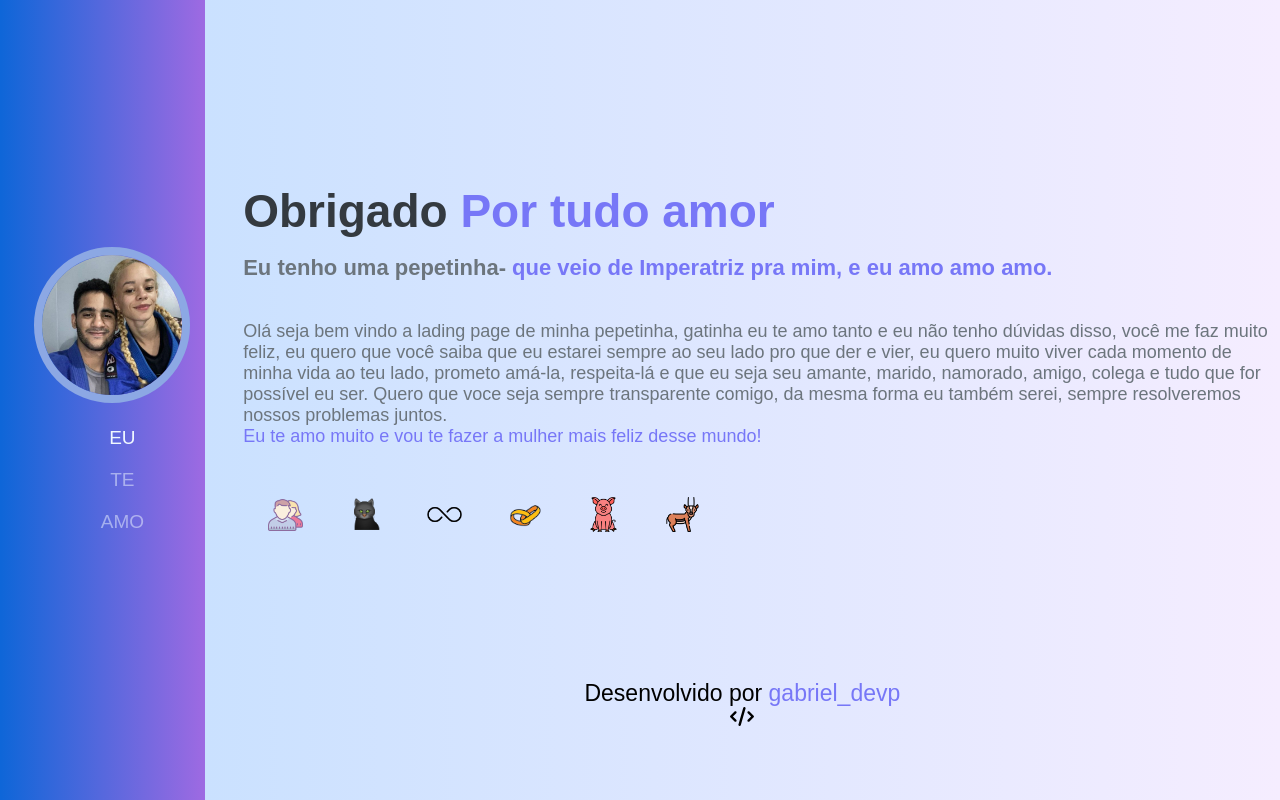
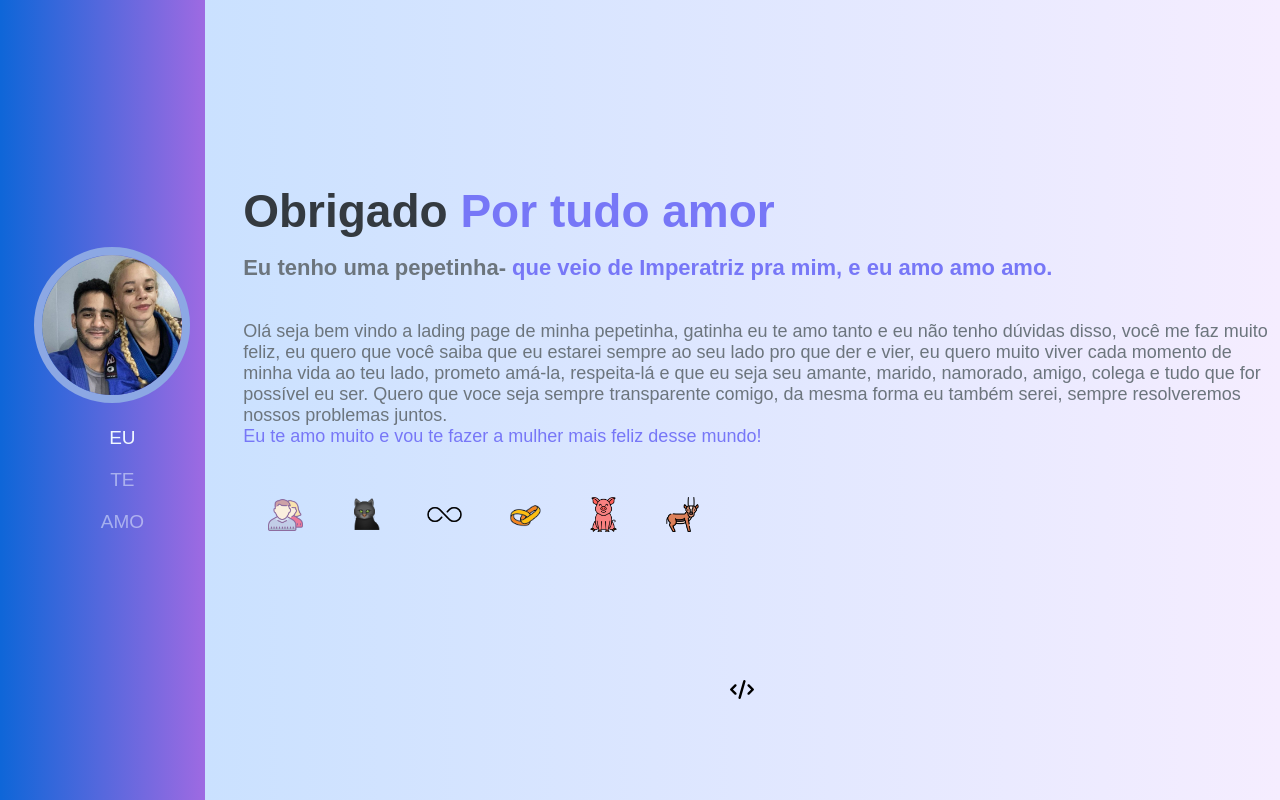
Before and after one commit to GabrielAdsJR/pepetinhaa, a plain HTML site: page index.html in a window 1280 px wide. Drawn offline with Linux system fonts and the light colour scheme; a web font is replaced by a local one.

Commit message:
Update index.html

```diff
--- a/index.html
+++ b/index.html
@@ -55,7 +55,6 @@
             </section>
 
                 <footer class="rodape">
-                    <p id="cor">Desenvolvido por <span>gabriel_devp</span></p>
                     <img id="code" src="./img/code-solid.svg"
                 </footer>
         </div>
```
